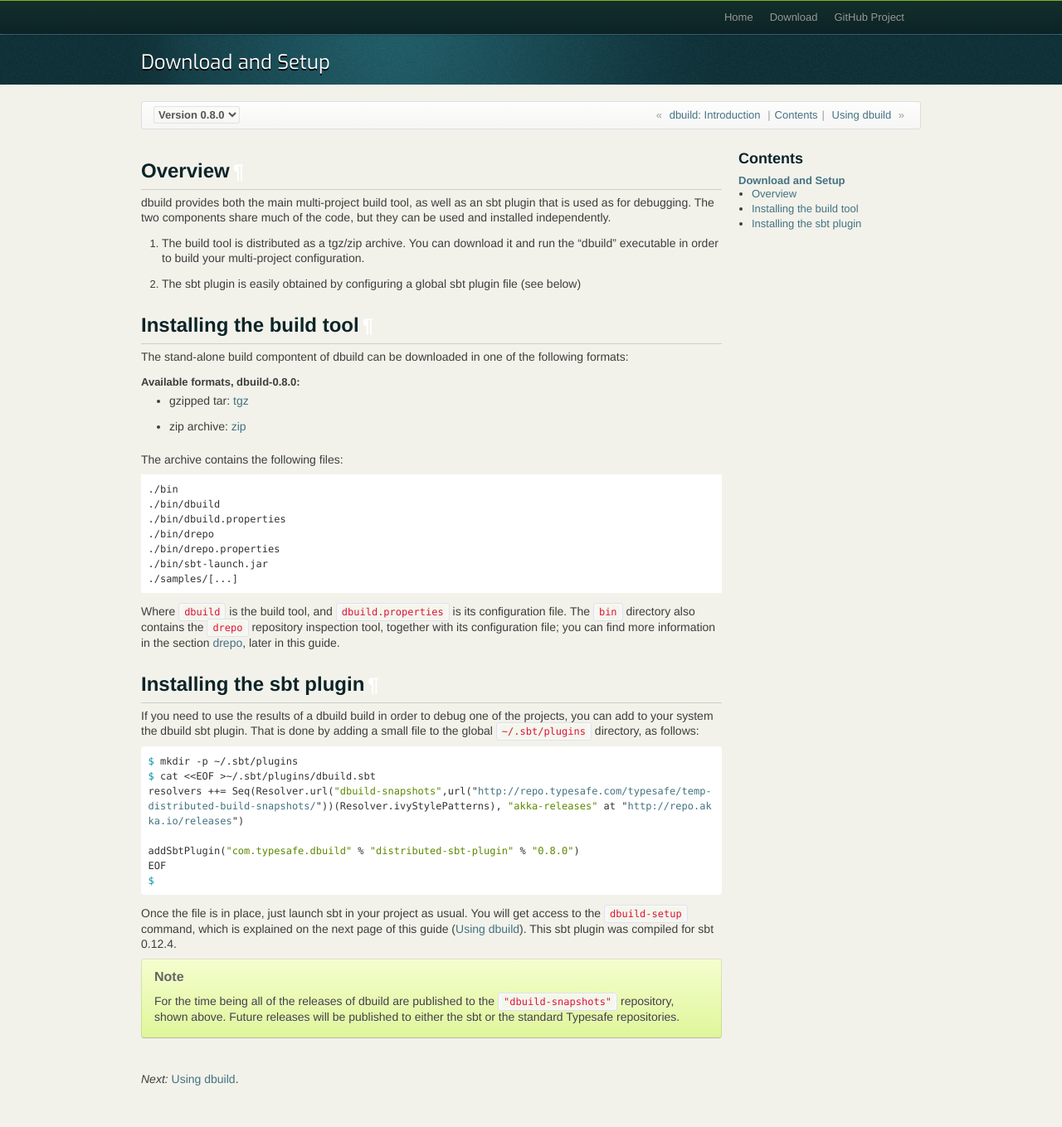
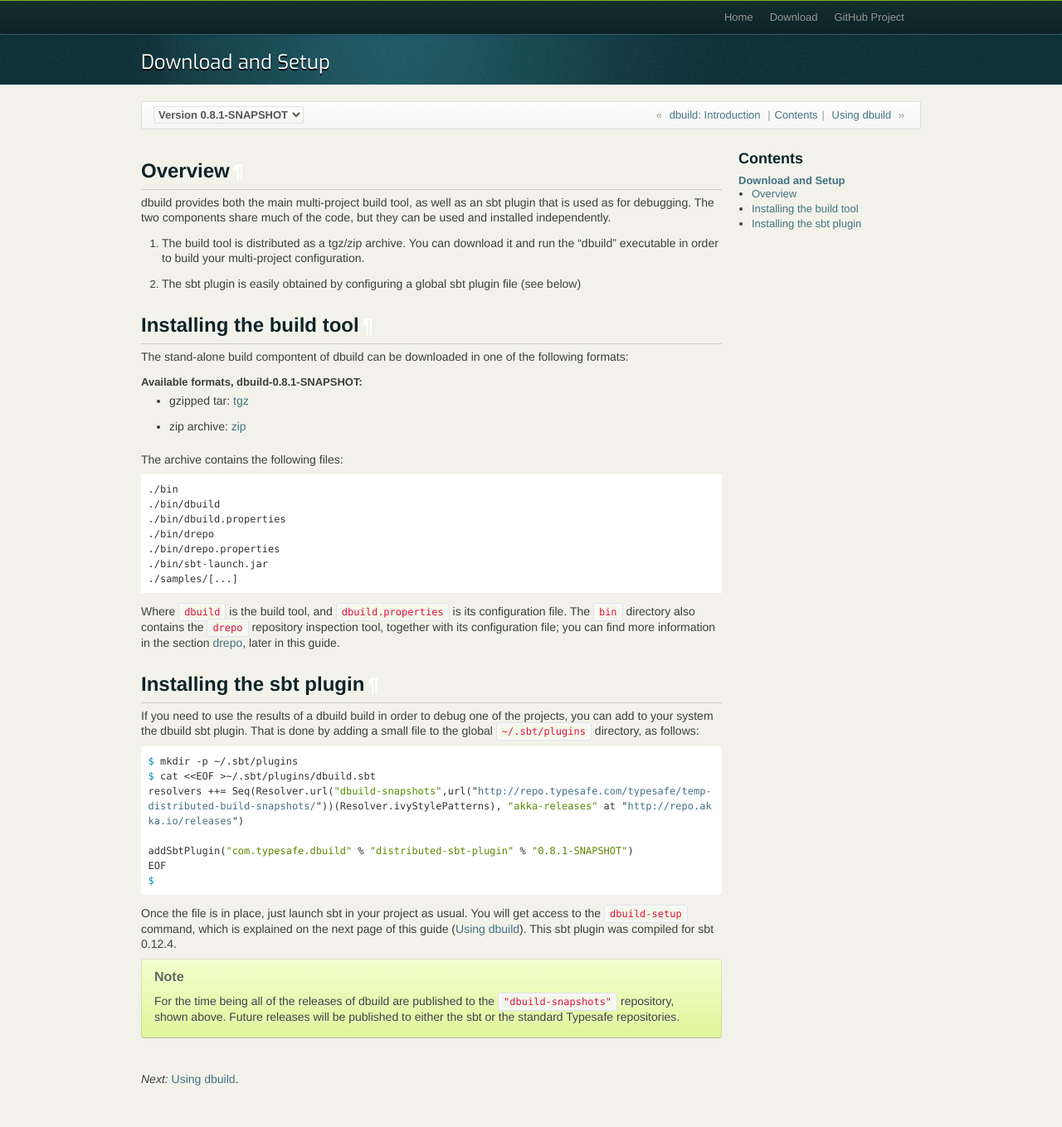
Before and after one commit to lightbend-labs/dbuild, a Sphinx documentation site: the page built from docs/src/sphinx/download.rst, in a window 1280 px wide. Shown: the whole page at 83% size. Built offline with Sphinx 7.4.7, drawn with Linux system fonts in a browser that asks for light colours.

Commit message:
Bump version to 0.8.1-SNAPSHOT

```diff
--- a/docs/src/sphinx/conf.py
+++ b/docs/src/sphinx/conf.py
@@ -8,8 +8,8 @@
 # Project variables
 
 project = 'dbuild'
-version = '0.8.0'
-release = '0.8.0'
+version = '0.8.1'
+release = '0.8.1-SNAPSHOT'
 sbt_version = '0.12.4'
 
 # General settings
```
Also changed, not shown: 1 other file.
